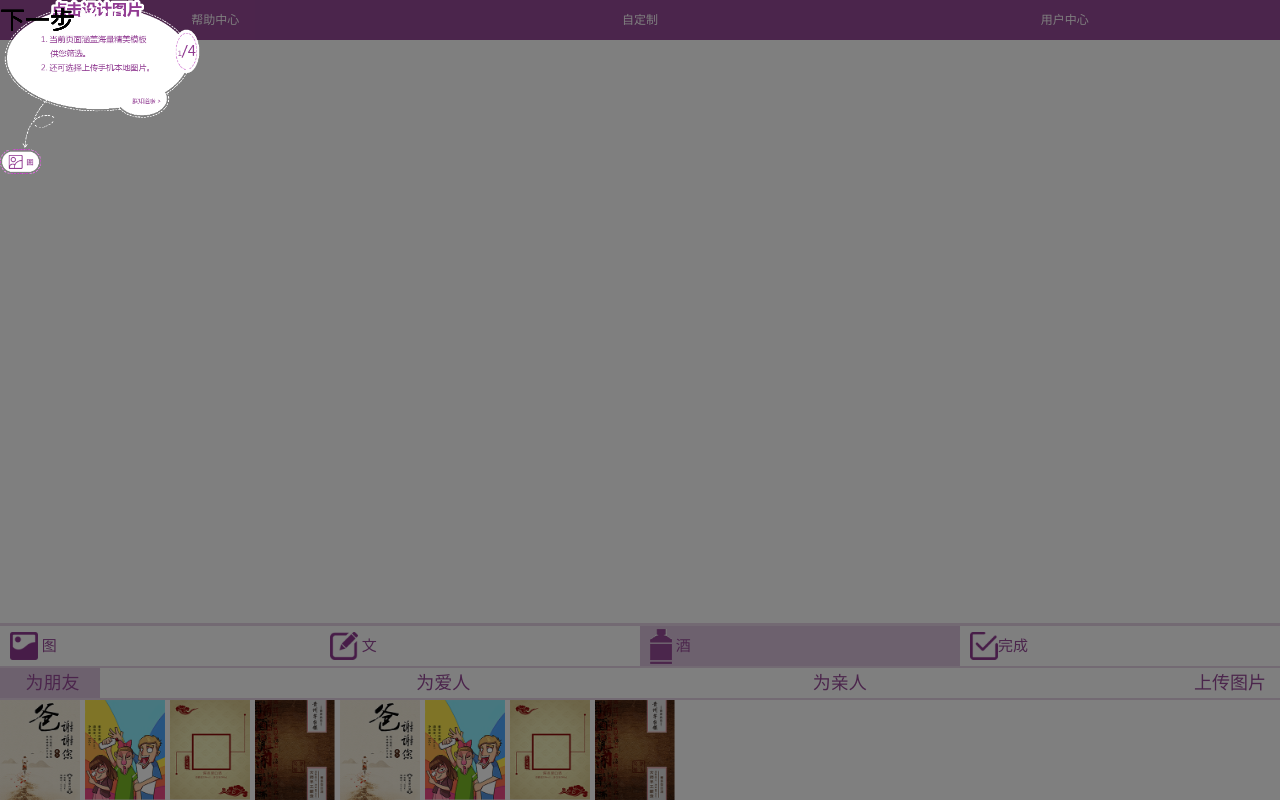
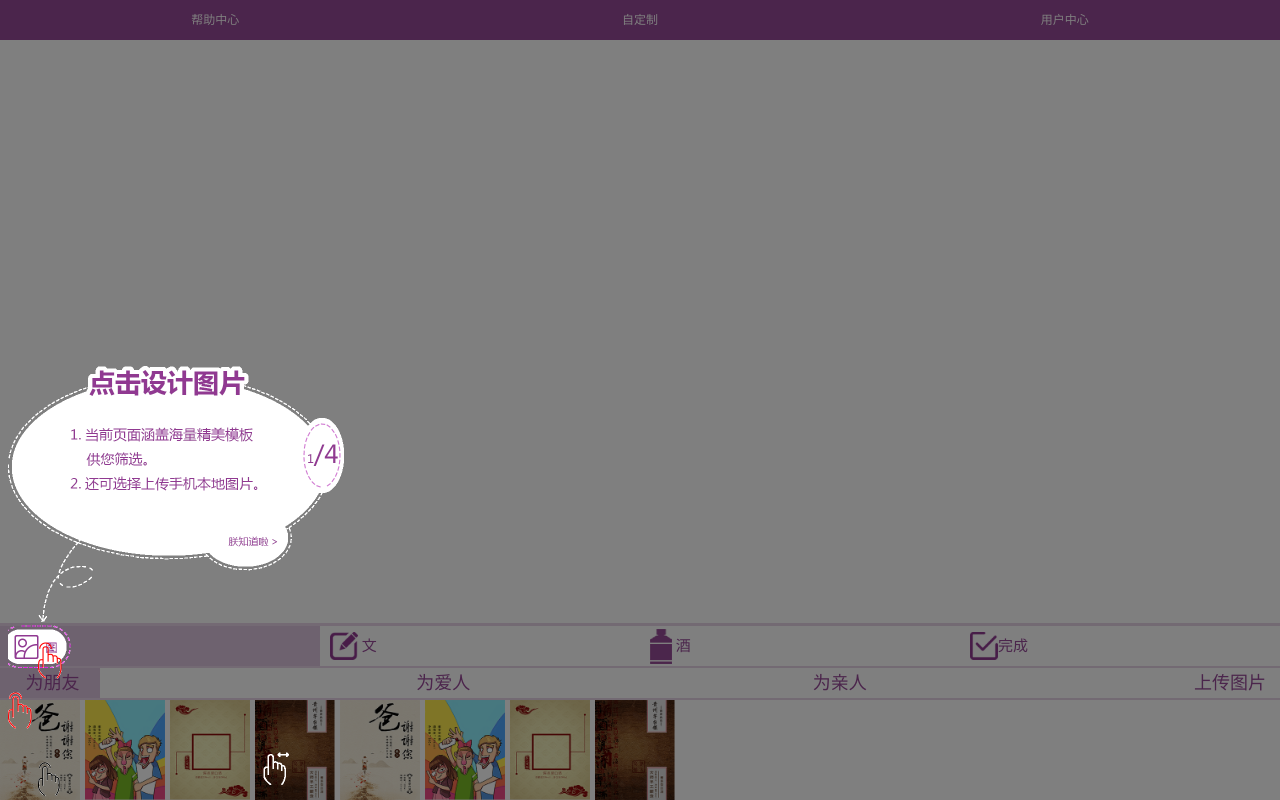
Before and after one commit to freddyhuang/zhidingzhi, a PHP site: page /zidingzhi.com/customall.html in a window 1280 px wide. Run offline with PHP 8.4, Linux system fonts and the light colour scheme.

Commit message:
增加新手引导

```diff
--- a/zidingzhi.com/css/customall.css
+++ b/zidingzhi.com/css/customall.css
@@ -115,7 +115,7 @@ footer{
 }
 .TextAreaBox{
 	width: 98%;
-	height: 50px;
+	height: 80px;
 }
 .TextArea{
 	width: 100%;
@@ -160,7 +160,8 @@ footer{
 	font-weight: 700;
 }
 
-/*新手引导*/
+
+/*新手引导（新增修改）*/
 .mask{
 	position: absolute;
 	top: 0;
@@ -182,9 +183,82 @@ footer{
 .searchTip div{
 	position: absolute;
 }
+.searchTip div a{
+	display: block;
+	width: 73px;
+	position: absolute;
+	text-indent: -99999px;
+	overflow: hidden;
+}
 .stepA{
-	width: 200px;
-	height: 323px;
-	background: url(../images/guideA.png) no-repeat;
+	width: 336px;
+	height: 432px;
+	background: url(../images/guide/guideAAA.png) no-repeat;
 	background-size: contain;
+	bottom:4px;
+	left: 8px;
 }
+.stepB{
+	width: 336px;
+	height: 412px;
+	background: url(../images/guide/guideB.png) no-repeat;
+	background-size: contain;
+	bottom: 4px;
+    left: 8px;
+}
+.stepC{
+	width: 336px;
+	height: 412px;
+	background: url(../images/guide/guidec.png) no-repeat;
+	background-size: contain;
+	bottom: 70px;
+    left: 6px;
+}
+.stepD{
+	width: 344px;
+    height: 364px;
+    background: url(../images/guide/guideD.png) no-repeat;
+    background-size: contain;
+    bottom: 58px;
+    left: 16px;
+}
+.stepE{
+	width: 344px;
+    height: 407px;
+    background: url(../images/guide/guideE.png) no-repeat;
+    background-size: contain;
+    bottom: -3px;
+    left: 3px;
+}
+.stepF{
+	width: 344px;
+    height: 435px;
+    background: url(../images/guide/guideF.png) no-repeat;
+    background-size: contain;
+    bottom: 110px;
+    left: 12px;
+}
+.stepA a{
+	bottom: 109px;
+    left: 208px;
+}
+.stepB a{
+	bottom: 217px;
+    left: 201px;
+}
+.stepC a{
+	bottom: 156px;
+    left: 203px;
+}
+.stepD a{
+	bottom: 169px;
+    left: 203px;
+}
+.stepE a{
+	bottom: 221px;
+    left: 203px;
+}
+.stepF a{
+	bottom: 156px;
+    left: 209px;
+}
--- a/zidingzhi.com/customall.html
+++ b/zidingzhi.com/customall.html
@@ -20,13 +20,13 @@
 		<footer>
 			<section class="firstFloor">
 				<div class="footer fixed">
-					<div class="footerImg">
+					<div class="footerImg active">
 						<img src="images/customEdit/imgIcon.png" width="28px" height="28px"  align="absmiddle"/>&nbsp;图
 					</div>
 					<div class="footerImg ">
 						<img src="images/customEdit/writeTxtIcon.png" width="28px" height="28px"  align="absmiddle"/>&nbsp;文
 					</div>
-					<div class="footerImg active">
+					<div class="footerImg ">
 						<img src="images/customEdit/bottleIcon.png" width="22px" height="35px"  align="absmiddle"/>&nbsp;酒
 					</div>
 					<div class="footerImg">
@@ -49,7 +49,7 @@
 						 <span class="uploadimg">上传图片</span>
 					</div>
 				</div>
-				<div class="footer  borderW"  style="display: none;">
+				<div class="footer  borderW" style="display: none;">
 					<div class="footerImg active" style="width: 127px;">
 						<span>文案</span>
 					</div>
@@ -112,15 +112,53 @@
 				</div>
 			</section>
 		</footer>
-		<div class="mask"></div>
-		<div class="searchTip">
-			<div class="stepA"><a>下一步</a><span title="关闭">关闭</span></div>
-			<div class="stepB"><a>下一步</a><span title="关闭">关闭</span></div>
-			<div class="stepC"><a>下一步</a><span title="关闭">关闭</span></div>
-			<div class="stepD"><a>下一步</a><span title="关闭">关闭</span></div>
-			<div class="stepE"><a>下一步</a><span title="关闭">关闭</span></div>
-			<div class="stepF"><a>下一步</a><span title="关闭">关闭</span></div>
-			<div class="stepG"><a>下一步</a><span title="关闭">关闭</span></div>
+		<!--
+        	新手引导
+        -->
+		<div class="mask" id="mask"></div>
+		<div class="searchTip" id="searchTip">
+			<div class="stepA" style="display: none;"><a>朕知道啦></a></div>
+			<div class="stepB" style="display: none;"><a>下一步</a></div>
+			<div class="stepC" style="display: none;"><a>下一步</a></div>
+			<div class="stepD" style="display: none;"><a>下一步</a></div>
+			<div class="stepE" style="display: none;"><a>下一步</a></div>
+			<div class="stepF" style="display: none;"><a>下一步</a></div>
 		</div>
+		<script>
+			window.onload=function(){
+				var oMask=document.getElementById('mask');
+				var oSearch=document.getElementById('searchTip');
+				var aStep=oSearch.getElementsByTagName('div');
+
+				//读取cookie
+				var res=document.cookie.substring(5);
+
+
+				if(res!="www.zidingzhi.com"){
+					alert(res);
+					oMask.style.display=oSearch.style.display=aStep[0].style.display="block";
+
+					for( var i=0; i<aStep.length; i++){
+						(function(index){
+							aStep[i].onclick=function(){
+							this.style.display="none";
+							if(index<aStep.length-1){
+								aStep[index+1].style.display="block";
+							 }
+							 else if(index==aStep.length-1){
+								oMask.style.display="none";
+								this.style.display=oSearch.style.display="none";
+							}
+						 }
+						})(i)
+					}
+
+				//定义cookie
+				var oDate=new Date();
+				oDate.setDate(oDate.getDate()+30);
+				document.cookie="name=www.zidingzhi.com;expires="+oDate;
+				}
+			}
+		</script>
 	</body>
 </html>
```
Also changed, not shown: zidingzhi.com/images/guide/guideA.png (added), zidingzhi.com/images/guide/guideAA.png (added), zidingzhi.com/images/guide/guideAAA.png (added), zidingzhi.com/images/guide/guideB.png (added), zidingzhi.com/images/guide/guideD.png (added), zidingzhi.com/images/guide/guideE.png (added), zidingzhi.com/images/guide/guideF.png (added), zidingzhi.com/images/guide/guidec.png (added), zidingzhi.com/images/guideA.png (deleted), 1 other file.
